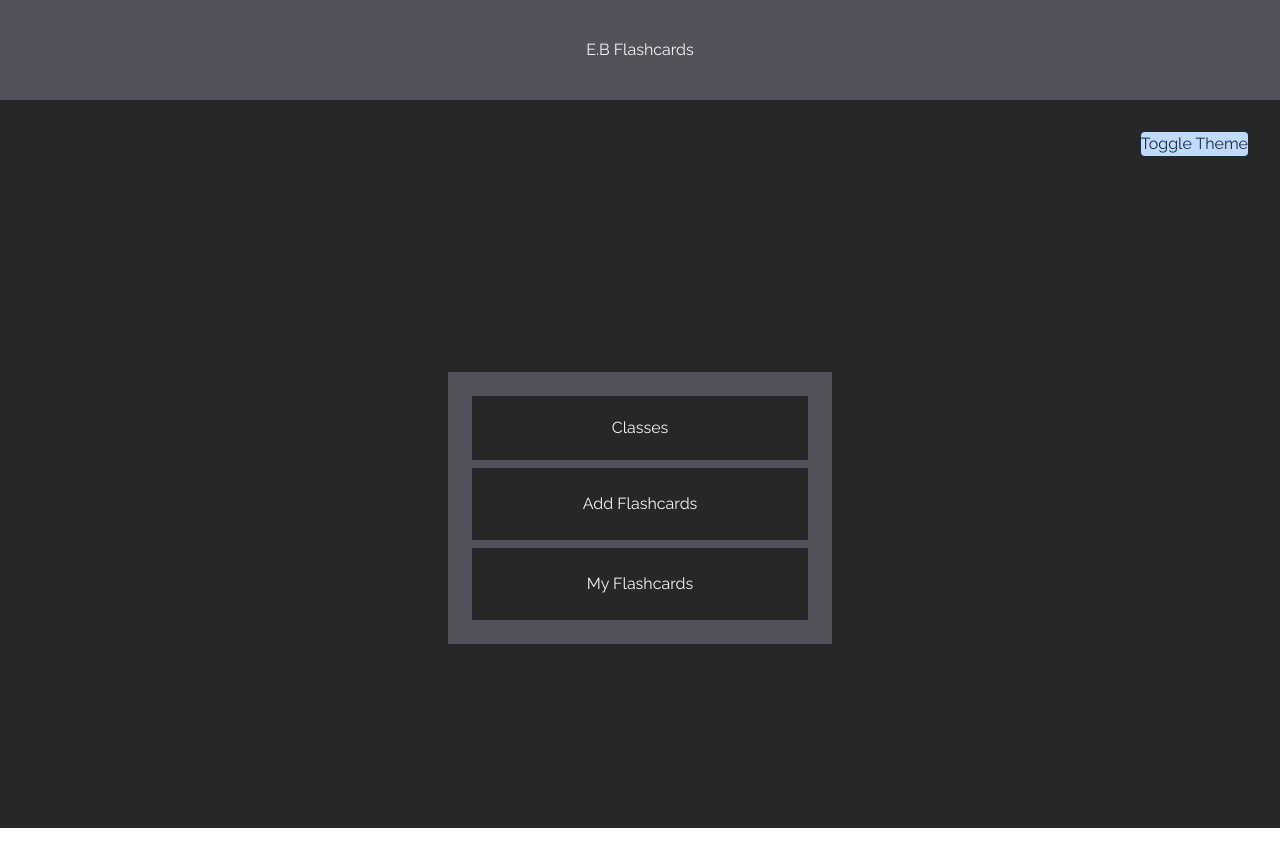
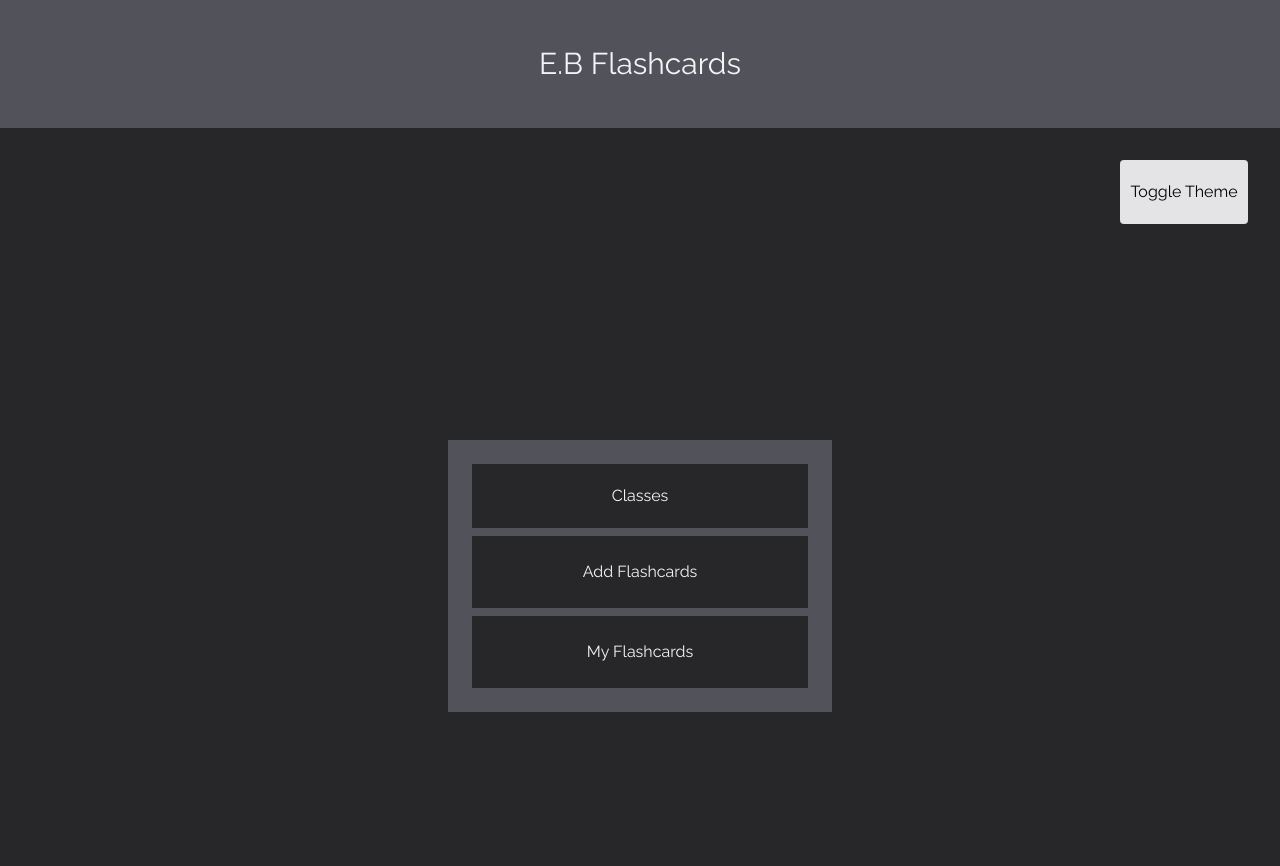
Before and after one commit to Edward-Stalley/Flashcard-App-2022-Version-2.0, a Next.js app in the folder client/: page / in a window 1280 px wide. Shown: the top 866 px of the page. Before the commit the page ends 828 px from the top, so only its background shows below. Built offline with nearby package versions, Linux system fonts and the light colour scheme.

Commit message:
Update tailwind config

```diff
--- a/client/tailwind.config.js
+++ b/client/tailwind.config.js
@@ -1,6 +1,7 @@
 /** @type {import('tailwindcss').Config} */
 module.exports = {
-  content: ["./pages/**/*.{js,ts,jsx,tsx}", "./components/**/*.{js,ts,jsx,tsx}"],
+  important: true,
+  content: ["./pages/**/*.{js,ts,jsx,tsx}", "./Components/**/*.{js,ts,jsx,tsx}"],
   darkMode: "class",
   theme: {
     extend: {
```
